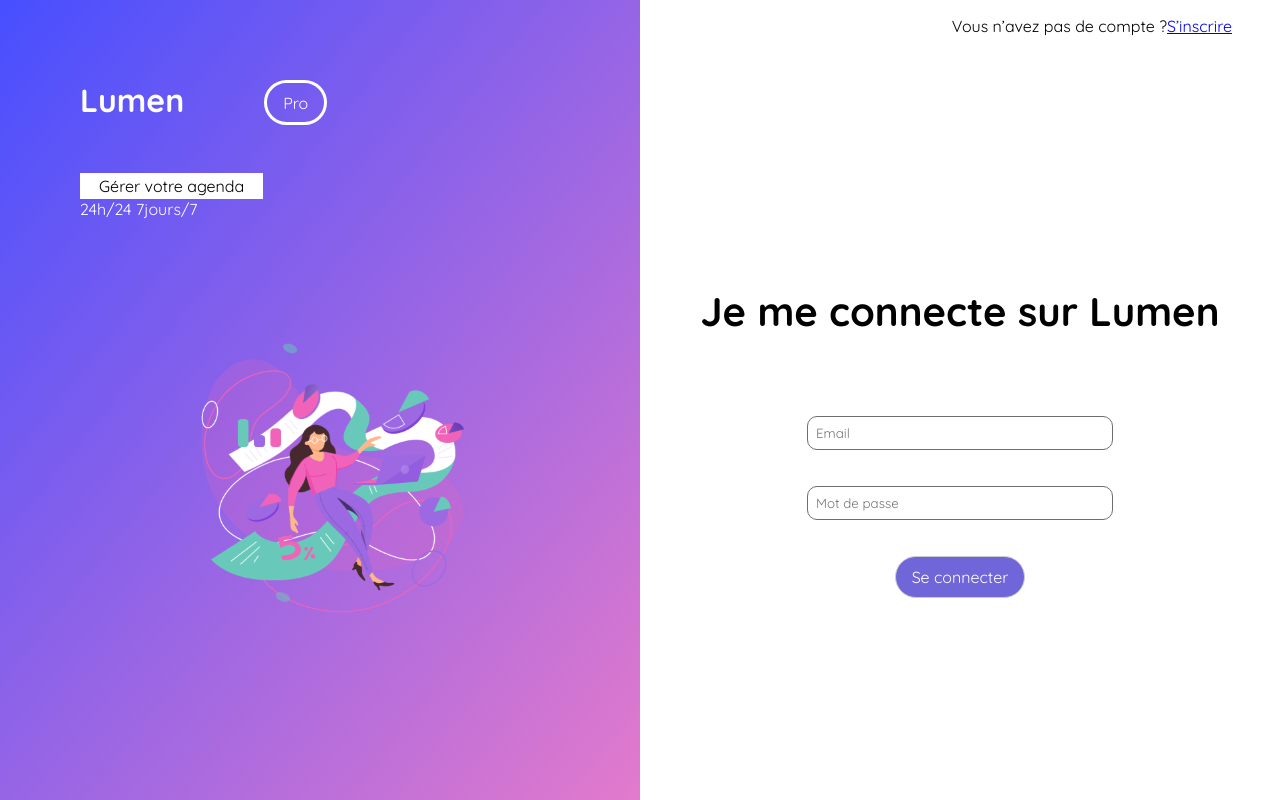
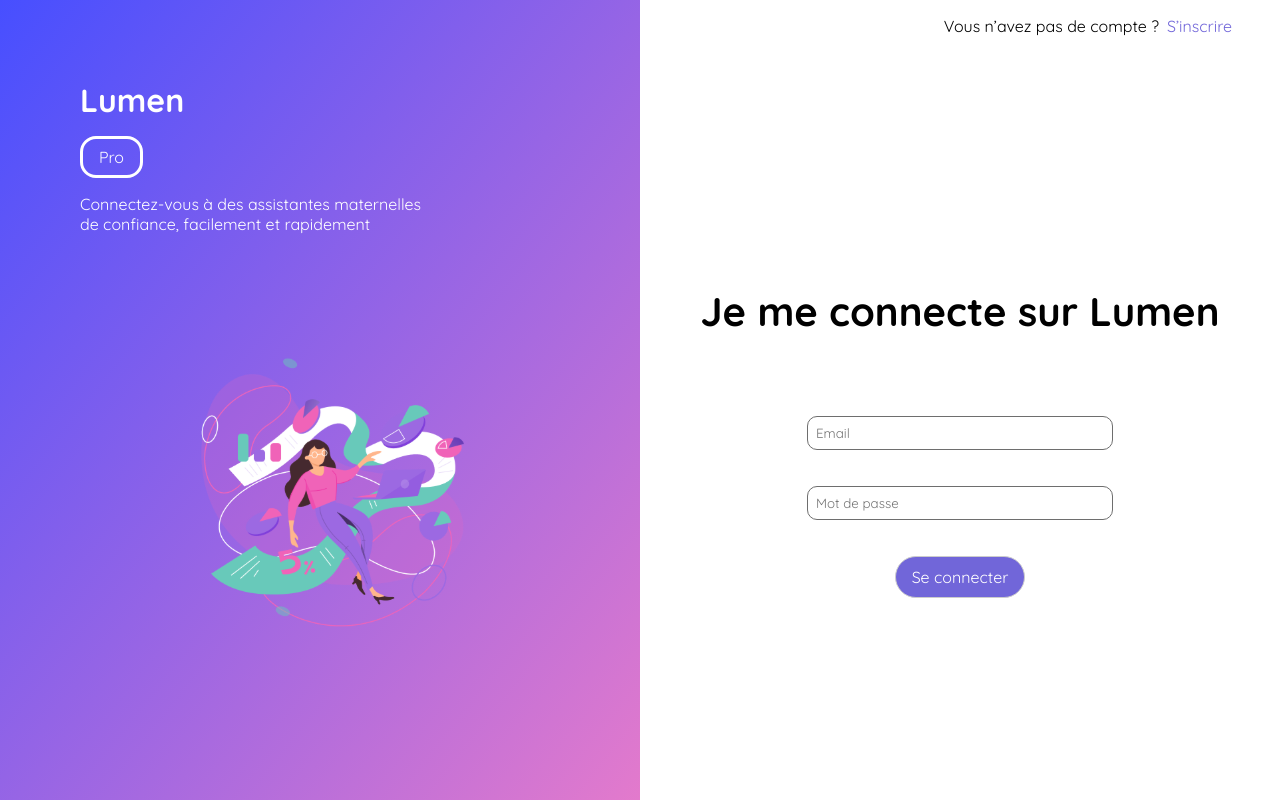
Before and after one commit to WildCodeSchool-2024-02/toulouse-babyplace, a React (Vite) app in the folder client/: page /sign-in-pro in a window 1280 px wide. Built offline with nearby package versions, Linux system fonts and the light colour scheme; a web font is replaced by a local one.

Commit message:
feat: modif some scss in authentication

```diff
--- a/client/src/components/AuthenticationImgs/AuthenticationImgs.jsx
+++ b/client/src/components/AuthenticationImgs/AuthenticationImgs.jsx
@@ -10,10 +10,16 @@ function AuthenticationImgs() {
       <div className="autentication-text">
         <div className="first-line">
           <h1>Lumen</h1>
-          {path !== "/sign-in" && <p>Pro</p>}
+          {path !== "/sign-in" && (
+            <div className="pro">
+              <p>Pro</p>
+            </div>
+          )}
+          <p className="slogan">
+            Connectez-vous à des assistantes maternelles de confiance,
+            facilement et rapidement
+          </p>
         </div>
-        <p className="second-line">Gérer votre agenda</p>
-        <p>24h/24 7jours/7</p>
       </div>
       <div className="container-img">
         <img className="img" src="../src/assets/images/img_login.svg" alt="" />
--- a/client/src/components/AuthenticationImgs/AuthenticationImgs.scss
+++ b/client/src/components/AuthenticationImgs/AuthenticationImgs.scss
@@ -46,15 +46,8 @@ $lighter-color: #fff;
   }
   @include mediaQ(768px) {
     display: flex;
-    flex-direction: row;
-    gap: 5rem;
-
-    p {
-      border: solid;
-      border-radius: 50px;
-      padding-inline: 1rem;
-      padding-block: 0.6rem;
-    }
+    flex-direction: column;
+    gap: 1rem;
   }
   p {
     display: none;
@@ -84,3 +77,7 @@ $lighter-color: #fff;
   justify-content: center;
   align-items: center;
 }
+
+.slogan {
+  width: 75%;
+}
--- a/client/src/components/AuthenticationInput/AuthenticationInput.scss
+++ b/client/src/components/AuthenticationInput/AuthenticationInput.scss
@@ -19,6 +19,11 @@ $lighter-color: #fff;
     align-items: end;
     margin: 1rem;
     width: 90%;
+    gap: 0.5rem;
+    & a {
+      text-decoration: none;
+      color: $main-color;
+    }
   }
 }
 .authentication-input {
--- a/client/src/pages/SignInPro/SignInPro.scss
+++ b/client/src/pages/SignInPro/SignInPro.scss
@@ -26,3 +26,13 @@
     }
   }
 }
+
+.pro {
+  display: flex;
+  align-items: center;
+  & p {
+    border: solid 3px white;
+    border-radius: 1rem;
+    padding: 0.5rem 1rem;
+  }
+}
```
